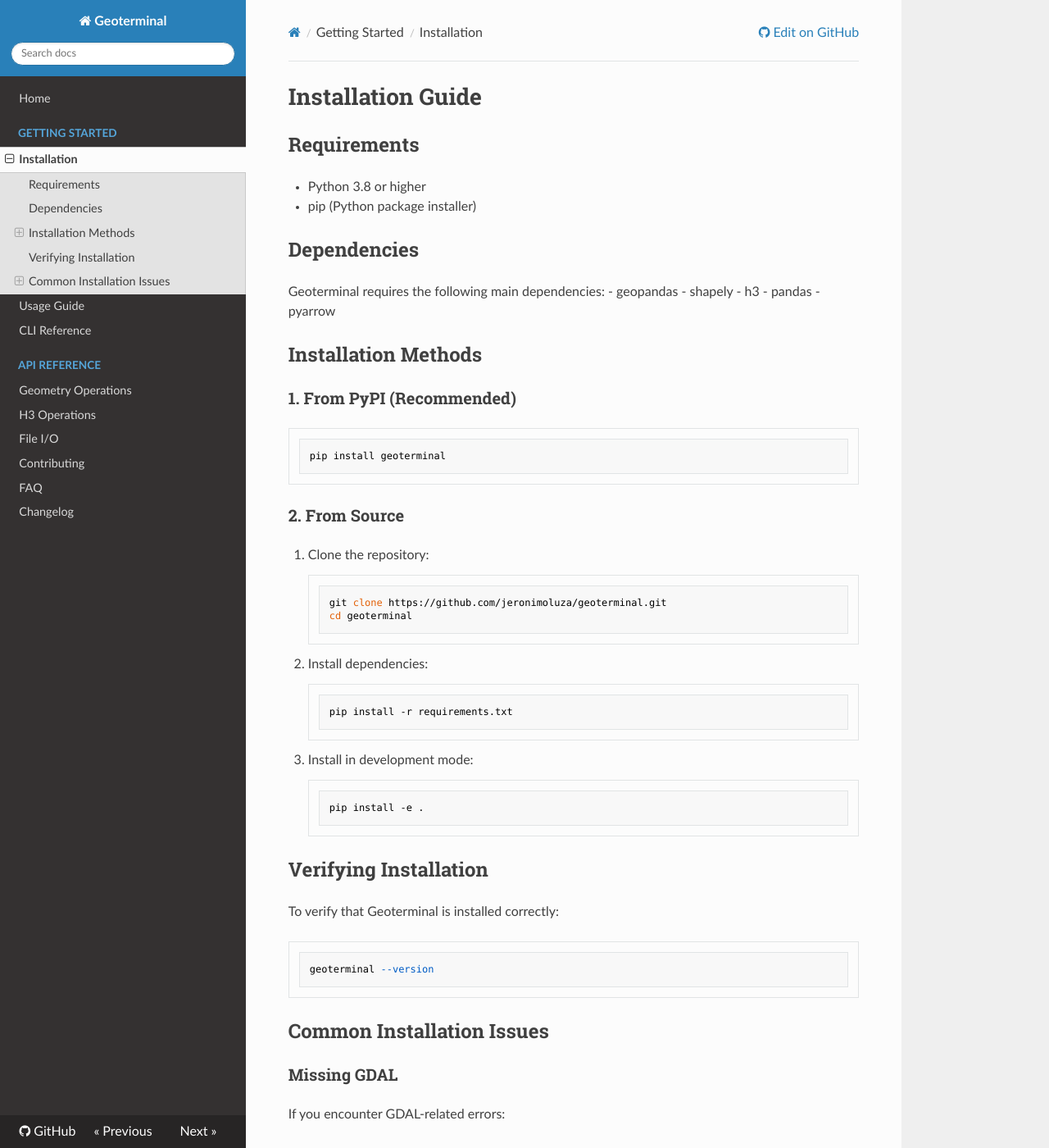
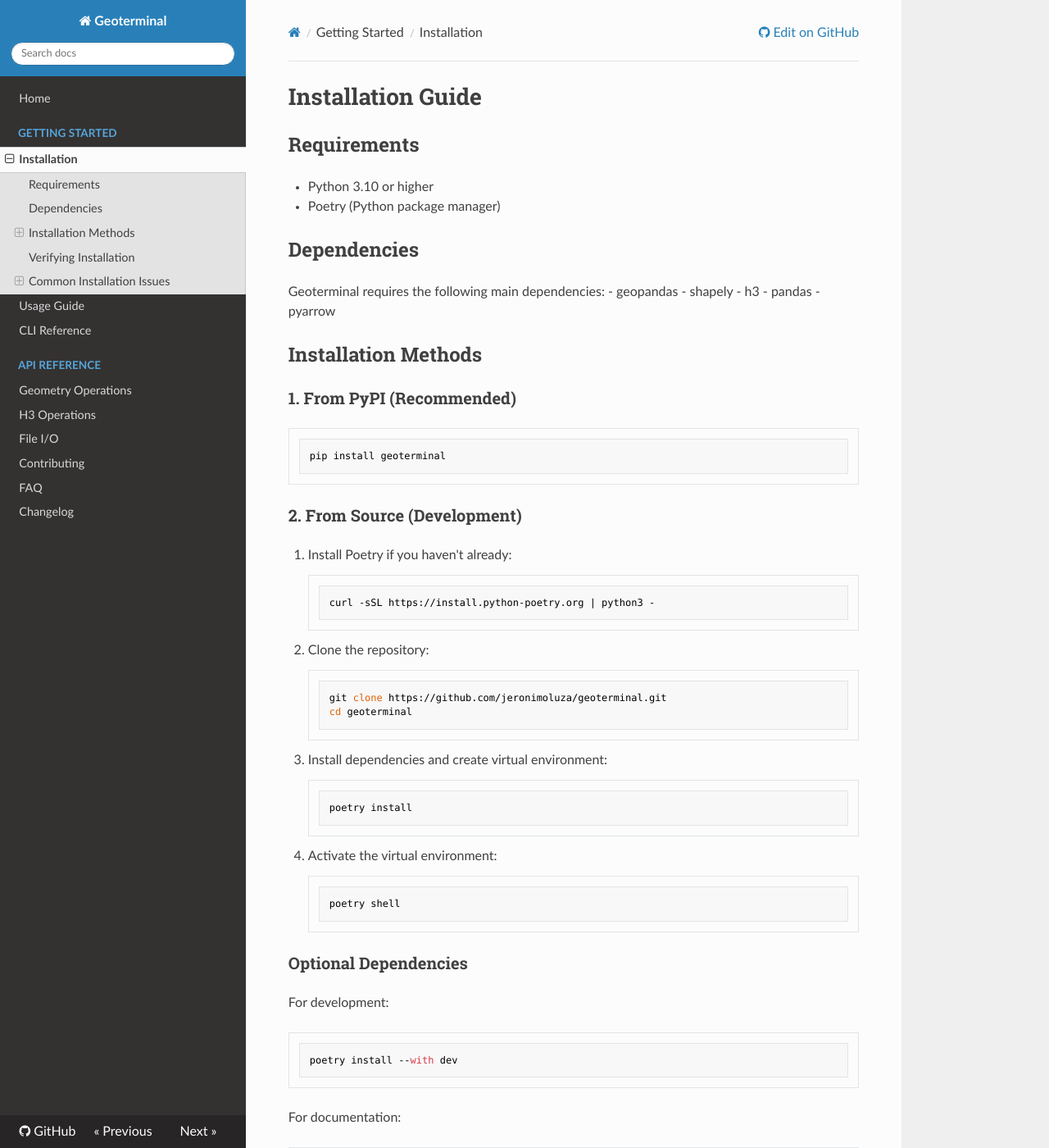
Before and after one commit to jeronimoluza/geoterminal, an MkDocs documentation site: the page built from docs/installation.md, in a window 1280 px wide and 1400 px high. Shown: the whole window at 82% size. Built offline with MkDocs 1.6.1, drawn with Linux system fonts in a browser that asks for light colours; nearby versions of some CDN libraries; some of the changed text lies outside the part shown.

Commit message:
updated docs: added poetry in installation, added file_io updated functions, updated readme

````diff
--- a/docs/installation.md
+++ b/docs/installation.md
@@ -2,8 +2,8 @@
 
 ## Requirements
 
-- Python 3.8 or higher
-- pip (Python package installer)
+- Python 3.10 or higher
+- Poetry (Python package manager)
 
 ## Dependencies
 
@@ -22,22 +22,39 @@
 pip install geoterminal
 ```
 
-### 2. From Source
+### 2. From Source (Development)
 
-1. Clone the repository:
+1. Install Poetry if you haven't already:
+```bash
+curl -sSL https://install.python-poetry.org | python3 -
+```
+
+2. Clone the repository:
 ```bash
 git clone https://github.com/jeronimoluza/geoterminal.git
 cd geoterminal
 ```
 
-2. Install dependencies:
+3. Install dependencies and create virtual environment:
 ```bash
-pip install -r requirements.txt
+poetry install
 ```
 
-3. Install in development mode:
+4. Activate the virtual environment:
 ```bash
-pip install -e .
+poetry shell
+```
+
+### Optional Dependencies
+
+For development:
+```bash
+poetry install --with dev
+```
+
+For documentation:
+```bash
+poetry install --with docs
 ```
 
 ## Verifying Installation
````
Also changed, not shown: README.md (+28 -6 lines), docs/api/file_io.md (+9 -1 lines).
